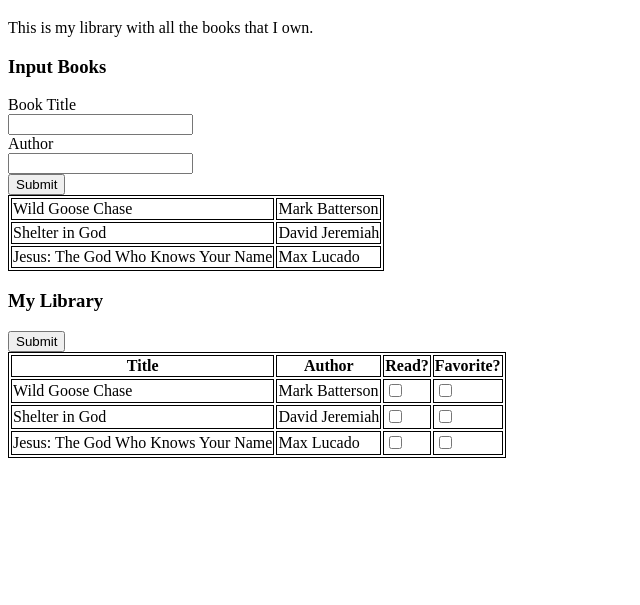
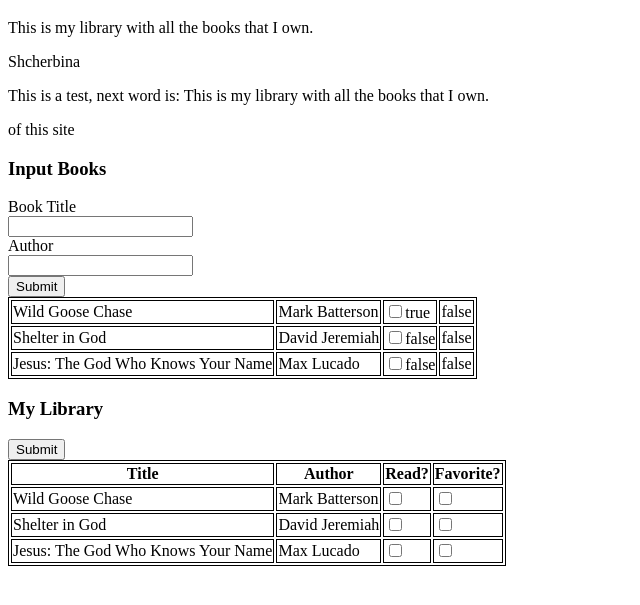
Before and after one commit to VicShcherbert/HTMLLibrary, a plain HTML site: page index.html in a window 1280 px wide. Shown: the part 61-666 px from the top of the page, without its empty margins (0-640 px from the left). Drawn offline with Linux system fonts and the light colour scheme.

Commit message:
chore: finally displayed the array of objects

```diff
--- a/index.html
+++ b/index.html
@@ -5,9 +5,13 @@
             <link rel="stylesheet" href="styles.css">
         </head>
         <body>
-            <script tpye="text/javascript" src="main.js"></script>
+
             <h1>Victor's Library</h1>
             <p>This is my library with all the books that I own.</p>
+            <p id="paragraph1"></p>
+            <p id="paragraph2"></p>
+            <p id="paragraph3"></p>
+            <p id="paragraph4"></p>
 
             <div>
                 <form>
@@ -34,7 +38,7 @@
                 <tr>
                     <td>Wild Goose Chase</td>
                     <td>Mark Batterson</td>
-                    <td><input type="checkbox"></td>
+                    <td><input type="checkbox" ></td>
                     <td><input type="checkbox"></td>
                 </tr>
                 <tr>
@@ -52,27 +56,5 @@
                 <input type="button" value="Submit" onclick="message()"/>
             </table>
         </body>
+        <script type="text/javascript" src="main.js"/></script>
 </html>
-
-<!--
-    - In order to display the array, I need to bring it through that method
-    - Pretty much it takes everything that it sees after the '=' sign and
-        - displays it.
-    - document is a global object
-    - getElementById() matches a HTML element with the same id that getElementById() contains
-    - (So when the HTML looks at the div ^ it will look and match the name 'books')
-    - Then it goes and fills that table with the mapping of the books
-    - join('')-> A string used to separate one element of an array from the next
-        - in the resulting String. If omitted, the array elements are separated
-        - with a comma.
-    - innerHTML returns the HTML inside of the getElementById
--->
-
-<script>
-    document.getElementById('books').innerHTML = books.map(book =>
-    `<tr>
-      <td>${book.title}</td>
-      <td>${book.author}</td>
-    </tr>`
-    ).join('');
-</script>
--- a/main.js
+++ b/main.js
@@ -2,23 +2,57 @@ const books = [
   {
     title: 'Wild Goose Chase',
     author: 'Mark Batterson',
-    read: 'false',
-    favorite: 'false',
+    read: true,
+    favorite: false,
   },
   {
     title: 'Shelter in God',
     author: 'David Jeremiah',
-    read: 'false',
-    favorite: 'false',
+    read: false,
+    favorite: false,
   },
   {
     title: 'Jesus: The God Who Knows Your Name',
     author: 'Max Lucado',
-    read: 'false',
-    favorite: 'false',
+    read: false,
+    favorite: false,
   },
 ];
 
 function message() {
   console.log('books');
 }
+
+// - In order to display the array, I need to bring it through that method
+// - Pretty much it takes everything that it sees after the '=' sign and
+//     - displays it.
+// - document is a global object
+// - getElementById() matches a HTML element with the same id that getElementById() contains
+// - (So when the HTML looks at the div ^ it will look and match the name 'books')
+// - Then it goes and fills that table with the mapping of the books
+// - join('')-> A string used to separate one element of an array from the next
+//     - in the resulting String. If omitted, the array elements are separated
+//     - with a comma.
+// - innerHTML returns the HTML inside of the getElementById
+
+document.getElementById('books').innerHTML = books
+  .map(
+    (book) =>
+      `
+      <tr>
+        <td>${book.title}</td>
+        <td>${book.author}</td>
+        <td><input type="checkbox">${book.read}</input></td>
+        <td>${book.favorite}</td>
+      </tr>`
+  )
+  .join('');
+
+document.getElementById('paragraph1').innerHTML = '<div>Victor</div>';
+document.getElementById('paragraph1').innerHTML = 'Shcherbina';
+document.getElementById('paragraph3').innerHTML = 'is the author';
+document.getElementById('paragraph4').innerHTML = 'of this site';
+// document.createElement("testElement") = "Hello";
+const anElement = document.getElementsByTagName('p');
+
+document.getElementById("paragraph3").innerHTML = 'This is a test, next word is: ' + anElement[0].innerHTML;
```
